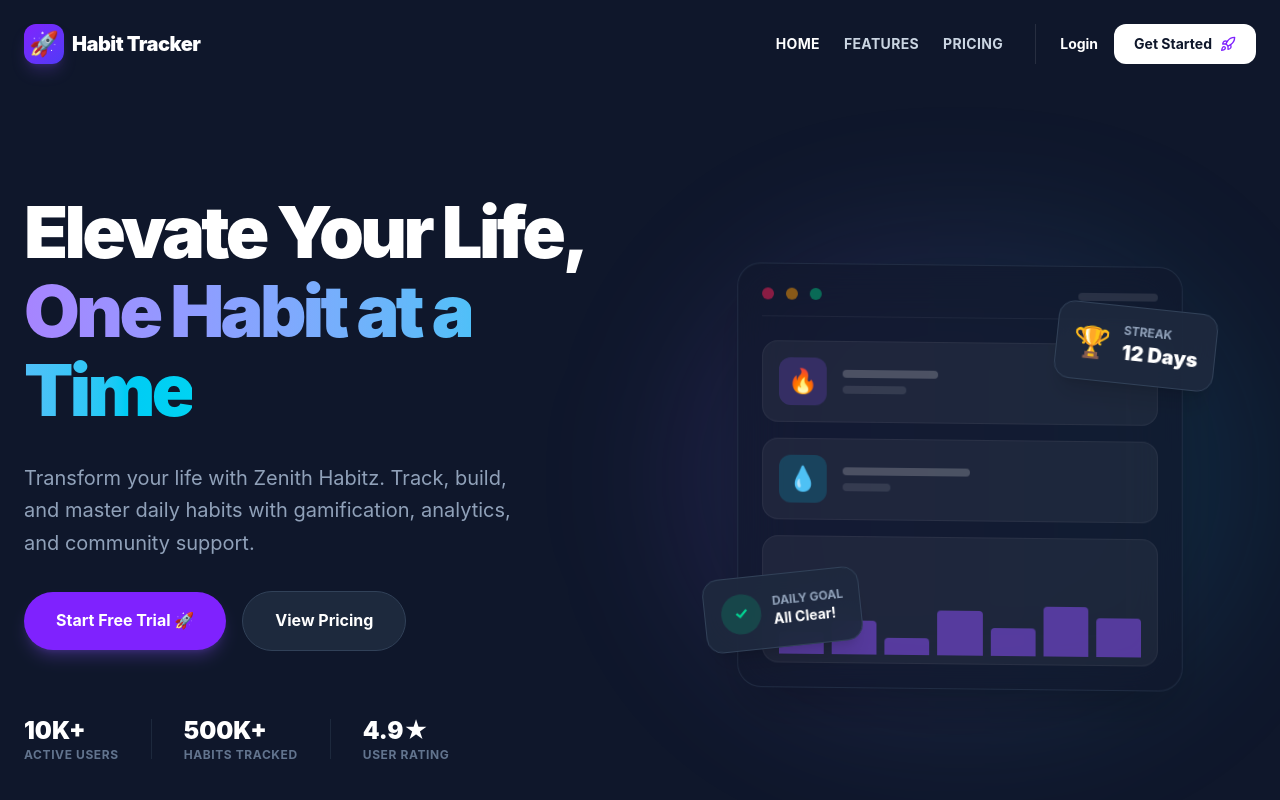
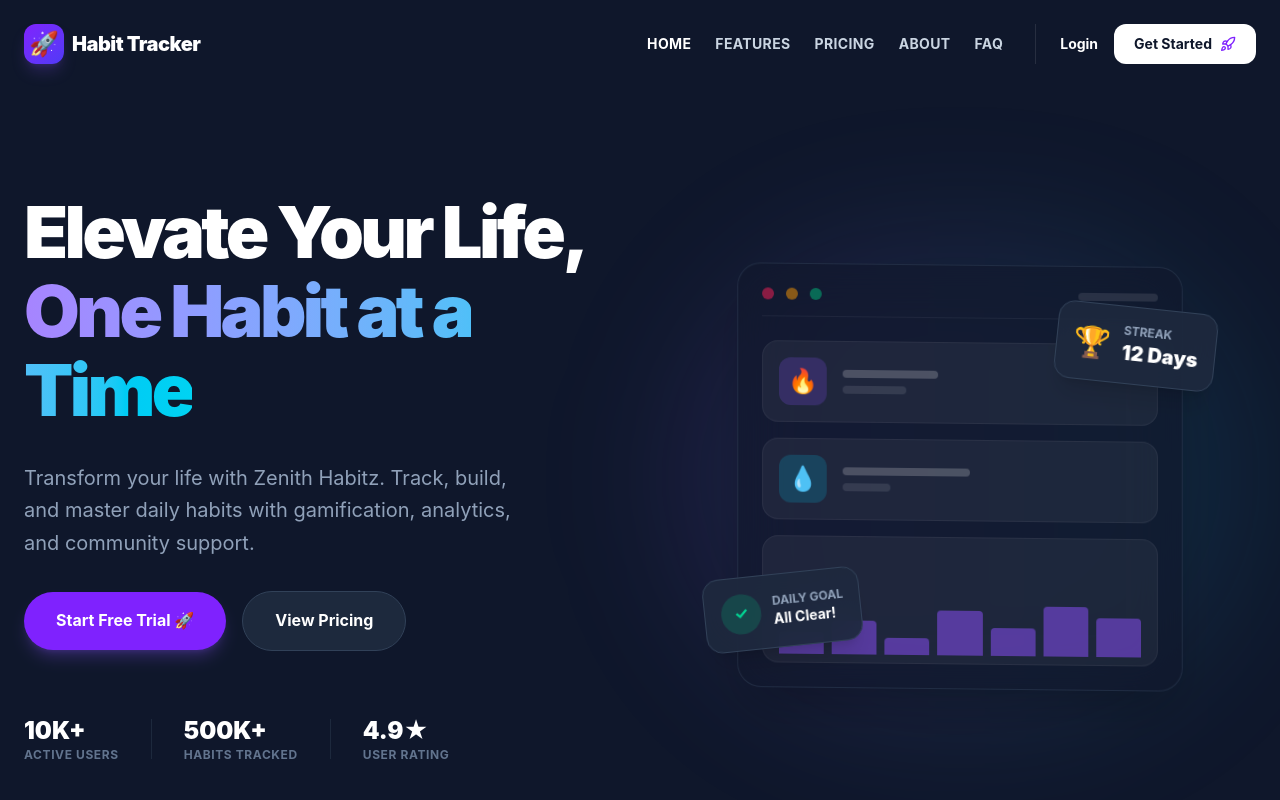
Before and after one commit to Px-Jebaseelan/habit-tracker, a Next.js app: page / in a window 1280 px wide. Shown: the top 800 px of the page. Built offline with nearby package versions, Linux system fonts and the light colour scheme.

Commit message:
Add FAQ and About links + Logout Modal

```diff
--- a/app/components/shared/Navbar.tsx
+++ b/app/components/shared/Navbar.tsx
@@ -45,6 +45,8 @@
     { name: 'Home', href: '/' },
     { name: 'Features', href: '/#features' },
     { name: 'Pricing', href: '/#pricing' },
+    { name: 'About', href: '/about' },
+    { name: 'FAQ', href: '/faq' },
   ];
 
   const authLinks = [
@@ -55,6 +57,7 @@
     { name: 'Leaderboard', href: '/leaderboard' },
     { name: 'Achievements', href: '/achievements' },
     { name: 'Settings', href: '/settings' },
+    { name: 'FAQ', href: '/faq' },
   ];
 
   const isDashboard = pathname?.startsWith('/dashboard') || pathname?.startsWith('/habits') || pathname?.startsWith('/analytics') || pathname?.startsWith('/settings');
```
